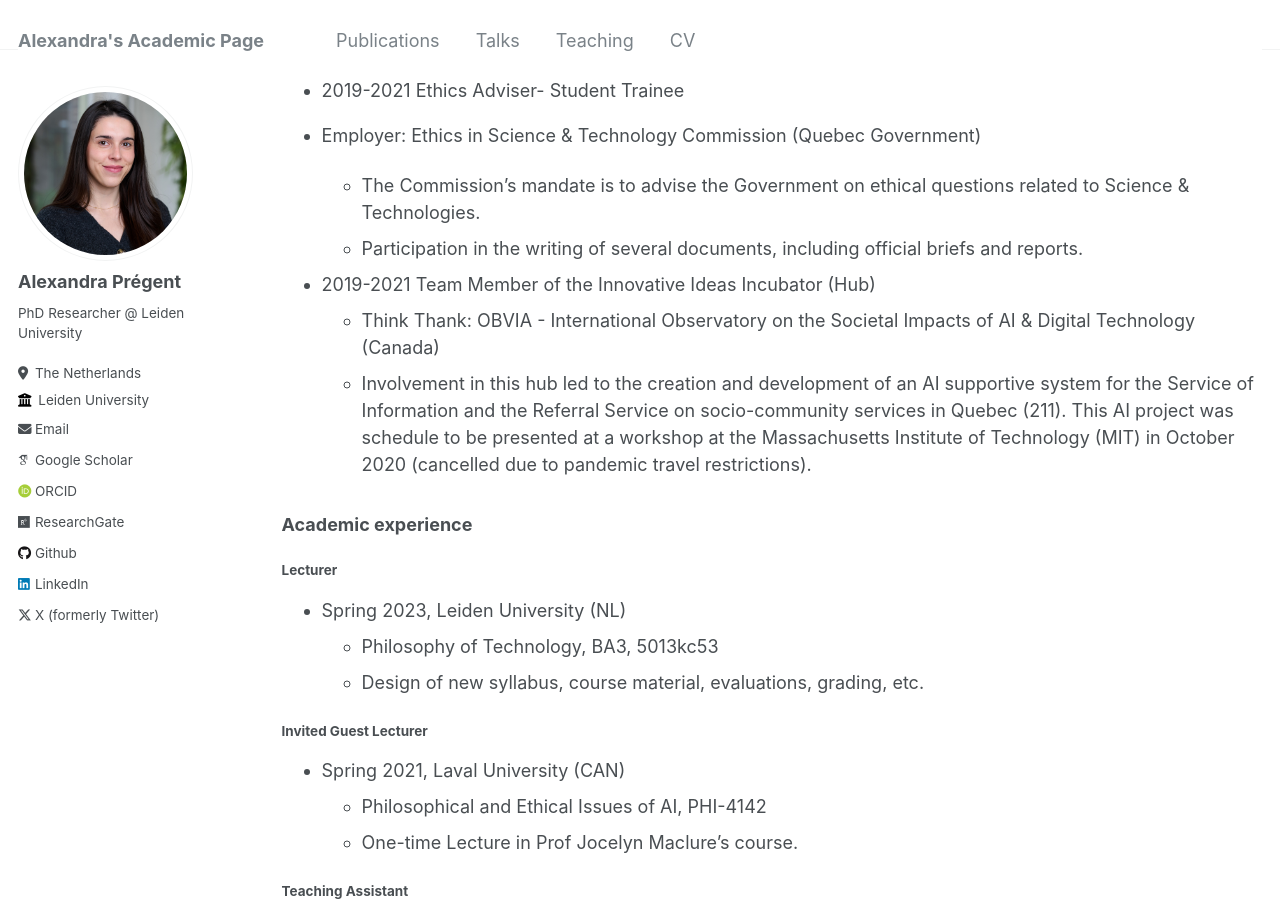
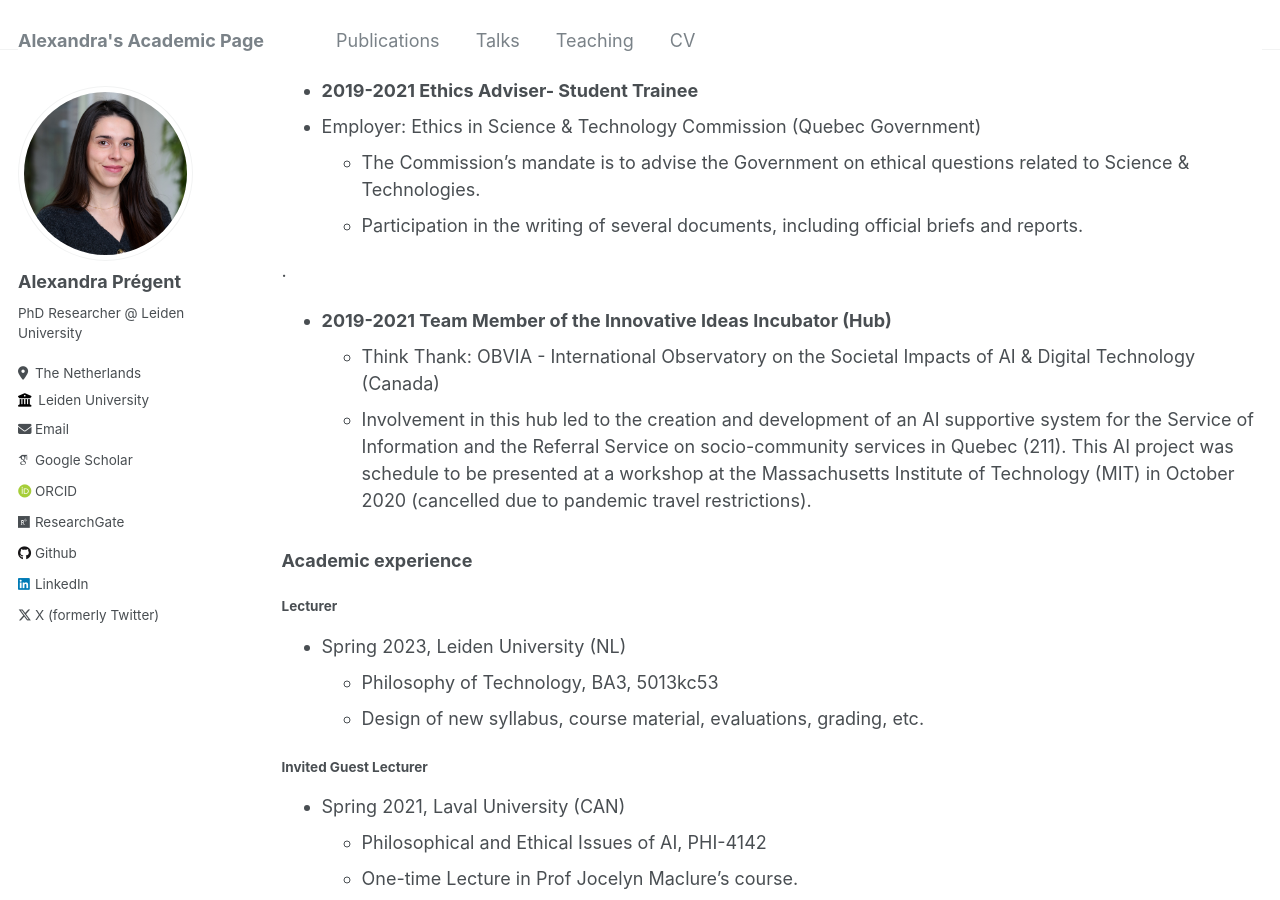
Before and after one commit to AlexandraPregent/AlexandraPregent.github.io, a Jekyll site: the page built from _pages/cv.md, in a window 1280 px wide and 900 px high, scrolled down 364 px. Built offline with Jekyll 4.4.1, drawn with Linux system fonts in a browser that asks for light colours; some web fonts are replaced.

Commit message:
Update cv.md

```diff
--- a/_pages/cv.md
+++ b/_pages/cv.md
@@ -25,13 +25,14 @@ Education
 Work experience
 ======
 ### In-the-field experience
-* 2019-2021 Ethics Adviser- Student Trainee
+* **2019-2021 Ethics Adviser- Student Trainee**
 * Employer: Ethics in Science & Technology Commission (Quebec Government)
-
   * The Commission's mandate is to advise the Government on ethical questions related to Science & Technologies.
   * Participation in the writing of several documents, including official briefs and reports.
 
-* 2019-2021 Team Member of the Innovative Ideas Incubator (Hub)
+.
+
+* **2019-2021 Team Member of the Innovative Ideas Incubator (Hub)**
   * Think Thank: OBVIA - International Observatory on the Societal Impacts of AI & Digital Technology (Canada)
   * Involvement in this hub led to the creation and development of an AI supportive system for the Service of Information and the Referral Service on socio-community services in Quebec (211). This AI project was schedule to be presented at a workshop at the Massachusetts Institute of Technology (MIT) in October 2020 (cancelled due to pandemic travel restrictions).
 
```
